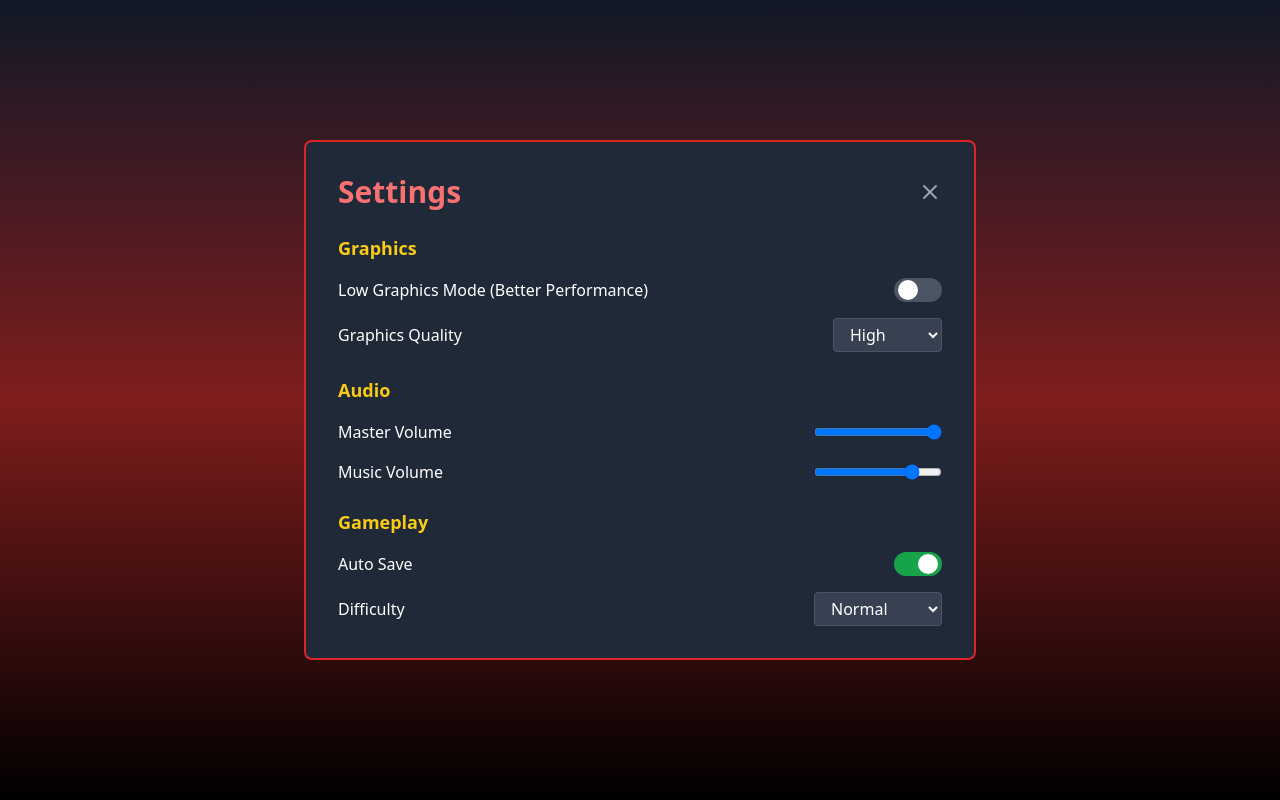
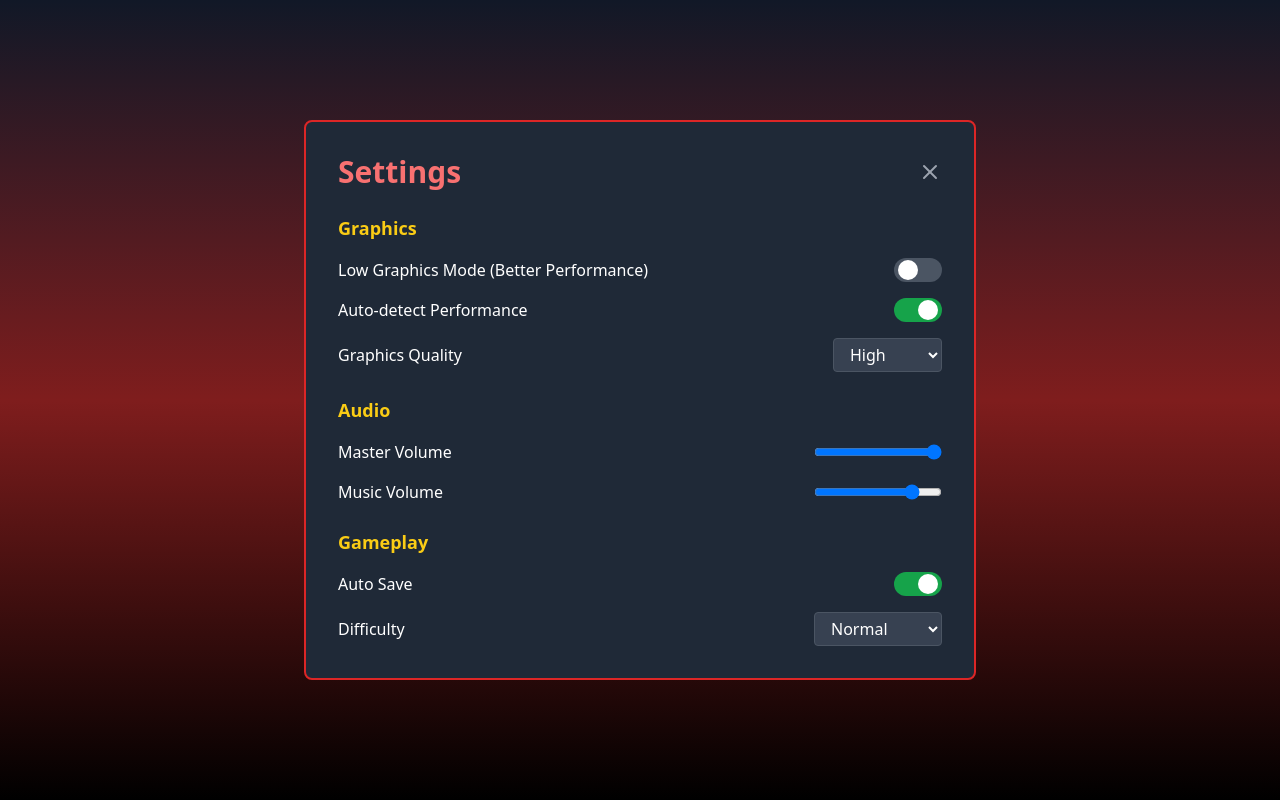
Before and after one commit to LoganKirkendoll/KidsRPG, a React (Vite) app: page / in a window 1280 px wide. Both pictures are taken after a click on the button "Settings". Built offline with nearby package versions, Linux system fonts and the light colour scheme.

Commit message:
Updated game.ts

```diff
--- a/src/components/UI/MainMenu.tsx
+++ b/src/components/UI/MainMenu.tsx
@@ -198,6 +198,23 @@ const MainMenu: React.FC<MainMenuProps> = ({ onNewGame, onLoadGame, onSettings,
                 </div>
 
                 <div className="flex items-center justify-between">
+                  <span>Auto-detect Performance</span>
+                  <button
+                    onClick={() => onUpdateSettings && onUpdateSettings({
+                      ...settings,
+                      autoDetectPerformance: !settings?.autoDetectPerformance
+                    })}
+                    className={`w-12 h-6 rounded-full transition-colors ${
+                      settings?.autoDetectPerformance !== false ? 'bg-green-600' : 'bg-gray-600'
+                    }`}
+                  >
+                    <div className={`w-5 h-5 bg-white rounded-full transition-transform ${
+                      settings?.autoDetectPerformance !== false ? 'translate-x-6' : 'translate-x-1'
+                    }`} />
+                  </button>
+                </div>
+
+                <div className="flex items-center justify-between">
                   <span>Graphics Quality</span>
                   <select
                     value={settings?.graphics || 'high'}
--- a/src/engine/SaveSystem.ts
+++ b/src/engine/SaveSystem.ts
@@ -122,6 +122,7 @@ export class SaveSystem {
       sfxVolume: 0.8,
       graphics: 'high',
       lowGraphicsMode: false,
+      autoDetectPerformance: true,
       fullscreen: false,
       showFPS: true,
       autoSave: true,
--- a/src/types/game.ts
+++ b/src/types/game.ts
@@ -327,6 +327,7 @@ export interface GameSettings {
   sfxVolume: number;
   graphics: 'low' | 'medium' | 'high' | 'ultra';
   lowGraphicsMode: boolean;
+  autoDetectPerformance?: boolean;
   fullscreen: boolean;
   showFPS: boolean;
   autoSave: boolean;
```
